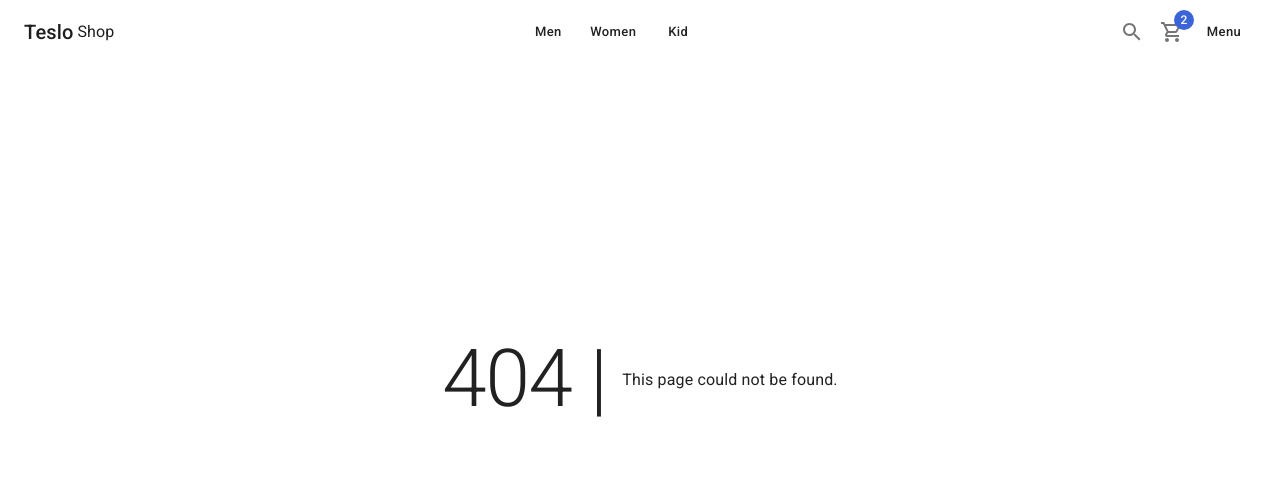
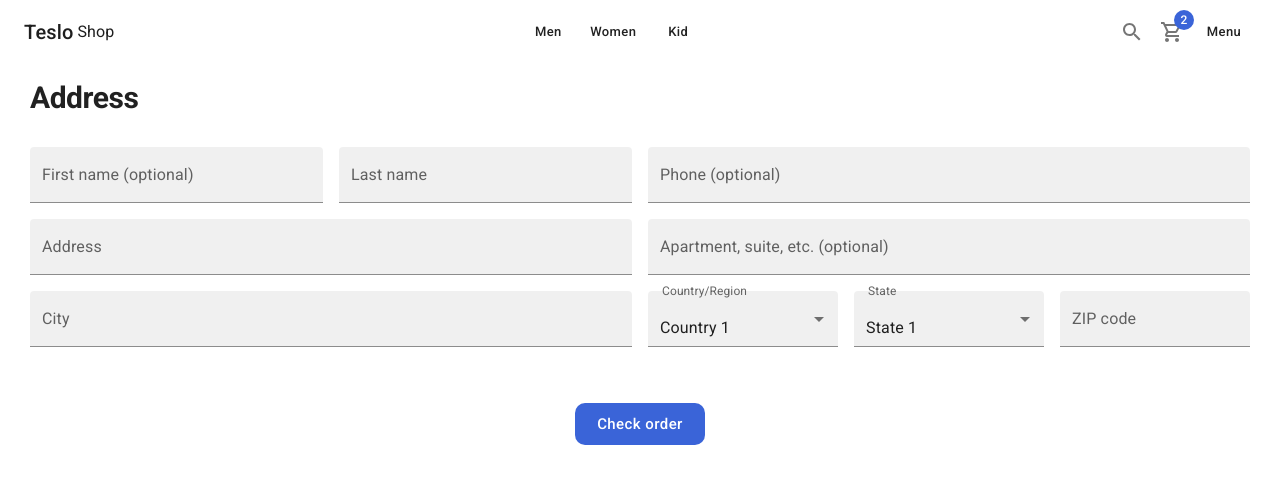
Before and after one commit to JLin-99/teslo-shop, a Next.js app: page /checkout/address in a window 1280 px wide. Before the commit this address had no page. Shown: the top 484 px of the page. Built offline with nearby package versions, Linux system fonts and the light colour scheme.

Commit message:
Add AddressPage

```diff
--- /dev/null
+++ b/pages/checkout/address.tsx
@@ -0,0 +1,80 @@
+import { ShopLayout } from "@/components/layouts";
+import {
+  Box,
+  Button,
+  FormControl,
+  Grid,
+  InputLabel,
+  MenuItem,
+  Select,
+  TextField,
+  Typography,
+} from "@mui/material";
+
+const AddressPage = () => {
+  return (
+    <ShopLayout title="Address" pageDescription="Confirm your shipping address">
+      <Typography variant="h1" component="h1" marginBottom={4}>
+        Address
+      </Typography>
+      <Grid container spacing={2}>
+        <Grid item xs={6} sm={3}>
+          <TextField label="First name (optional)" variant="filled" fullWidth />
+        </Grid>
+        <Grid item xs={6} sm={3}>
+          <TextField label="Last name" variant="filled" fullWidth />
+        </Grid>
+        <Grid item xs={12} sm={6}>
+          <TextField label="Phone (optional)" variant="filled" fullWidth />
+        </Grid>
+
+        <Grid item xs={12} sm={6}>
+          <TextField label="Address" variant="filled" fullWidth />
+        </Grid>
+        <Grid item xs={12} sm={6}>
+          <TextField
+            label="Apartment, suite, etc. (optional)"
+            variant="filled"
+            fullWidth
+          />
+        </Grid>
+        <Grid item xs={12} sm={6}>
+          <TextField label="City" variant="filled" fullWidth />
+        </Grid>
+
+        <Grid item xs={4} sm={2}>
+          <FormControl fullWidth>
+            <InputLabel>Country/Region</InputLabel>
+            <Select variant="filled" value={1}>
+              <MenuItem value={1}>Country 1</MenuItem>
+              <MenuItem value={2}>Country 2</MenuItem>
+              <MenuItem value={3}>Country 3</MenuItem>
+            </Select>
+          </FormControl>
+        </Grid>
+        <Grid item xs={4} sm={2}>
+          <FormControl fullWidth>
+            <InputLabel>State</InputLabel>
+            <Select variant="filled" value={1}>
+              <MenuItem value={1}>State 1</MenuItem>
+              <MenuItem value={2}>State 2</MenuItem>
+              <MenuItem value={3}>State 3</MenuItem>
+            </Select>
+          </FormControl>
+        </Grid>
+        <Grid item xs={4} sm={2}>
+          <TextField label="ZIP code" variant="filled" fullWidth />
+        </Grid>
+
+        <Grid item xs={12} sm={6}></Grid>
+      </Grid>
+
+      <Box marginTop={5} display="flex" justifyContent="center">
+        <Button color="secondary" className="circular-btn" size="large">
+          Check order
+        </Button>
+      </Box>
+    </ShopLayout>
+  );
+};
+export default AddressPage;
```
